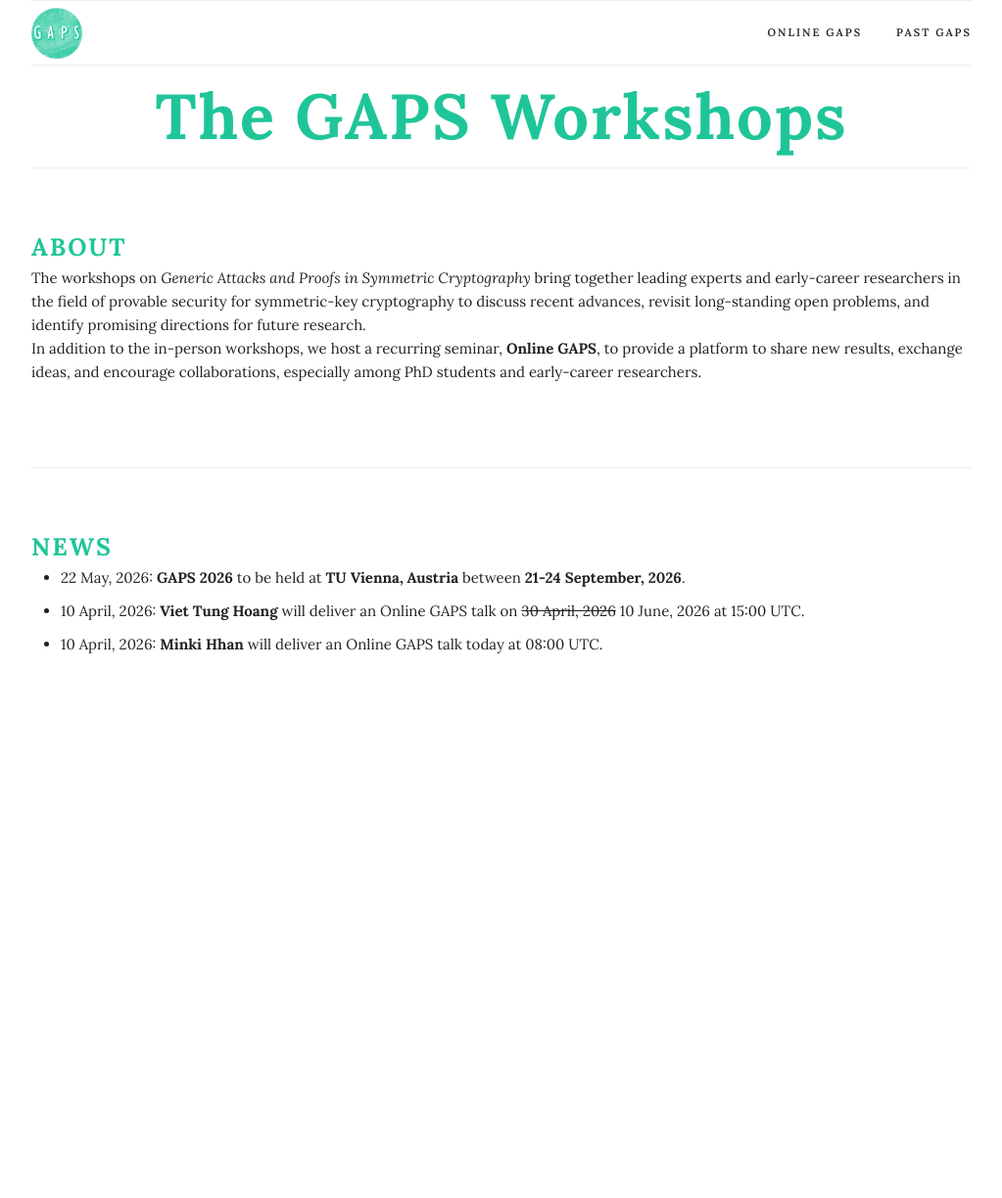
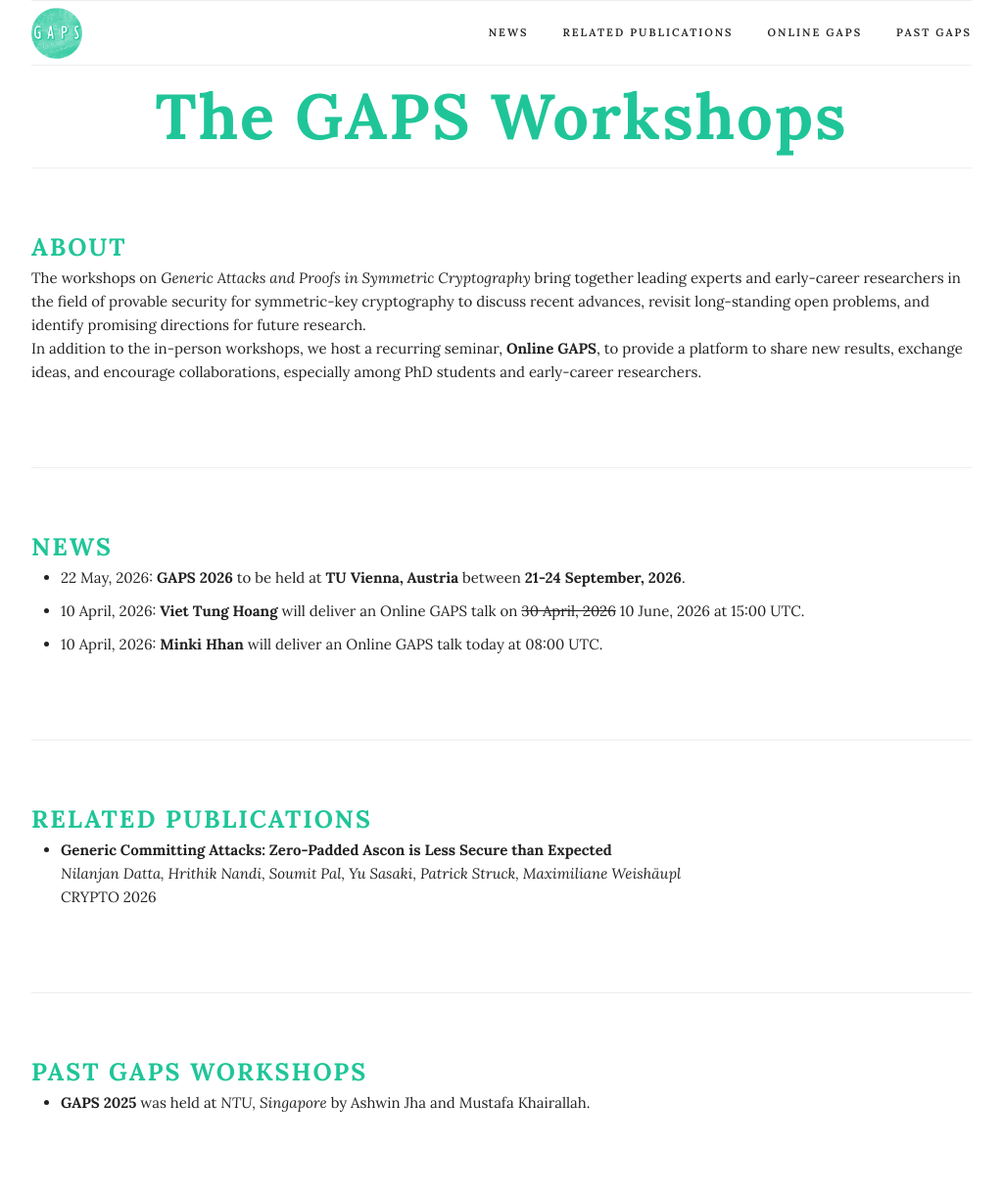
Before and after one commit to gapsworkshop/gapsworkshop.github.io, a Jekyll site: the page built from index.md, in a window 1280 px wide. Shown: the whole page at 98% size, without its empty margins (128-1151 px from the left). Built offline with Jekyll 4.4.1, drawn with Linux system fonts in a browser that asks for light colours; before the commit the page ends 900 px from its top, so only the background shows below that.

Commit message:
first publication from GAPS workshops

```diff
--- /dev/null
+++ b/_data/pubs.yml
@@ -0,0 +1,5 @@
+- link: "https://eprint.iacr.org/2026/1160"
+  title: "Generic Committing Attacks: Zero-Padded Ascon is Less Secure than Expected"
+  authors: "Nilanjan Datta, Hrithik Nandi, Soumit Pal, Yu Sasaki, Patrick Struck, Maximiliane Weishäupl"
+  venue: "CRYPTO 2026"
+  year: 2026
--- a/_includes/news.html
+++ b/_includes/news.html
@@ -1,4 +1,4 @@
-<div class="docs-section" id="schedule">
+<div class="docs-section" id="news">
   <div class="docs-header">News</div>
   <ul>
     <li>22 May, 2026: <a  href="https://gapsworkshop.github.io/gaps2026/" target="_blank"><b>GAPS 2026</b></a> to be held at <b>TU Vienna, Austria</b> between <b>21-24 September, 2026</b>.</li>
--- a/past-gaps.md
+++ b/_includes/past.html
@@ -1,10 +1,5 @@
----
-layout: default
-title: Past GAPS Workshops
----
-<div class="docs-section no-top-border" id="past">
+<div class="docs-section" id="past">
   <div class="docs-header">Past GAPS Workshops</div>
-
 {% assign events = site.data.events | sort: "year" | reverse %}
 {% for event in events %}
    <ul>
--- /dev/null
+++ b/_includes/publications.html
@@ -0,0 +1,17 @@
+<div class="docs-section" id="publications">
+  <div class="docs-header">Related Publications</div>
+  {% assign pubs = site.data.pubs | sort: "year" | reverse %}
+  {% for pub in pubs %}
+  <ul>
+    <li>
+      <a href="{{ pub.link }}" target="_blank">
+	<b>{{ pub.title }}</b>
+      </a>
+      <br>
+      <i>{{ pub.authors }}</i>
+      <br>
+      {{ pub.venue }}
+    </li>
+  </ul>
+  {% endfor %}
+</div>
--- a/index.md
+++ b/index.md
@@ -4,3 +4,5 @@ layout: default
 {% include poster.html %}
 {% include about.html %}
 {% include news.html %}
+{% include publications.html %}
+{% include past.html %}
```
Also changed, not shown: _data/navigation.yml (+7 -4 lines).
